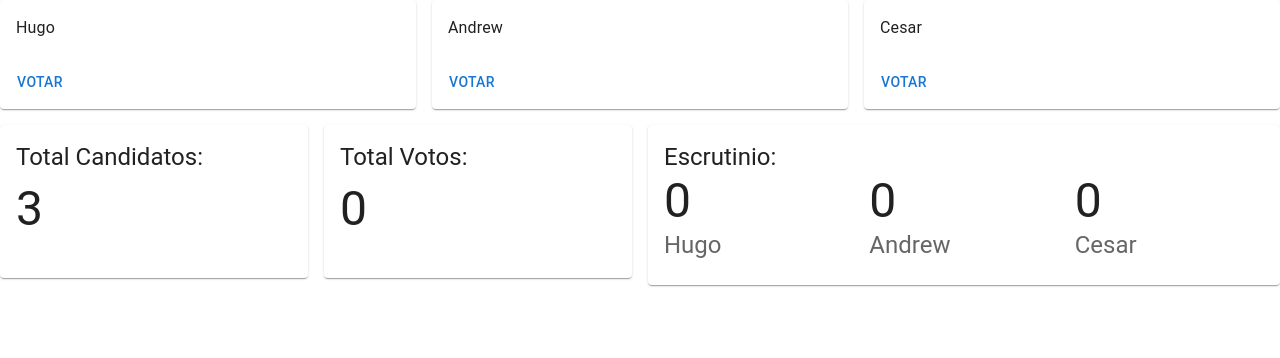
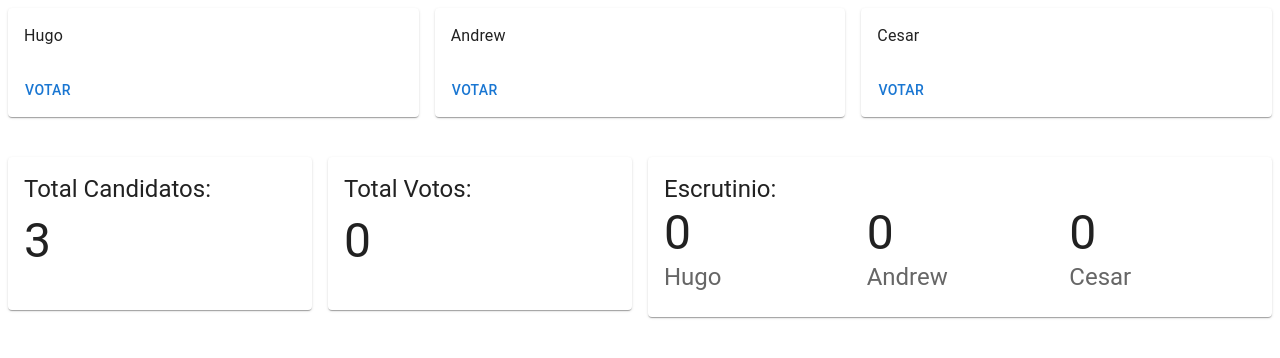
Before and after one commit to BrigitteNikoll/Votos-electorales, a React (Create React App) app: page / in a window 1280 px wide. Shown: the top 358 px of the page. Built offline with nearby package versions, Linux system fonts and the light colour scheme.

Commit message:
deleting spaces

```diff
--- a/src/App.js
+++ b/src/App.js
@@ -1,6 +1,5 @@
 import { useState } from 'react';
 import Elecciones from "./pages/Elecciones.jsx"
-
 
 const initialState = [
   {nombre: "Hugo", votos: 0},
--- a/src/components/Candidatos.jsx
+++ b/src/components/Candidatos.jsx
@@ -8,7 +8,7 @@
   } from '@mui/material';
 
  const Candidatos = ({ candidatos, setCandidatos }) => {
-    const votar = votarPor => {
+    const votar = (votarPor) => {
       const nuevosVotos = votarPor.votos + 1;
 
       const nuevos = candidatos.map(candidato => {
--- a/src/index.css
+++ /dev/null
@@ -1,13 +0,0 @@
-body {
-  margin: 0;
-  font-family: -apple-system, BlinkMacSystemFont, 'Segoe UI', 'Roboto', 'Oxygen',
-    'Ubuntu', 'Cantarell', 'Fira Sans', 'Droid Sans', 'Helvetica Neue',
-    sans-serif;
-  -webkit-font-smoothing: antialiased;
-  -moz-osx-font-smoothing: grayscale;
-}
-
-code {
-  font-family: source-code-pro, Menlo, Monaco, Consolas, 'Courier New',
-    monospace;
-}
--- a/src/index.js
+++ b/src/index.js
@@ -1,6 +1,5 @@
 import React from 'react';
 import ReactDOM from 'react-dom/client';
-import './index.css';
 import App from './App';
 
 const root = ReactDOM.createRoot(document.getElementById('root'));
--- a/src/pages/Elecciones.jsx
+++ b/src/pages/Elecciones.jsx
@@ -4,7 +4,7 @@
 
 const Elecciones = ({ candidatos, setCandidatos }) => {
   return (
-    <Grid container spacing={2}>
+    <Grid container spacing={5}>
       <Candidatos candidatos={candidatos} setCandidatos={setCandidatos} />
 
       <Grid container item spacing={2}>
```
